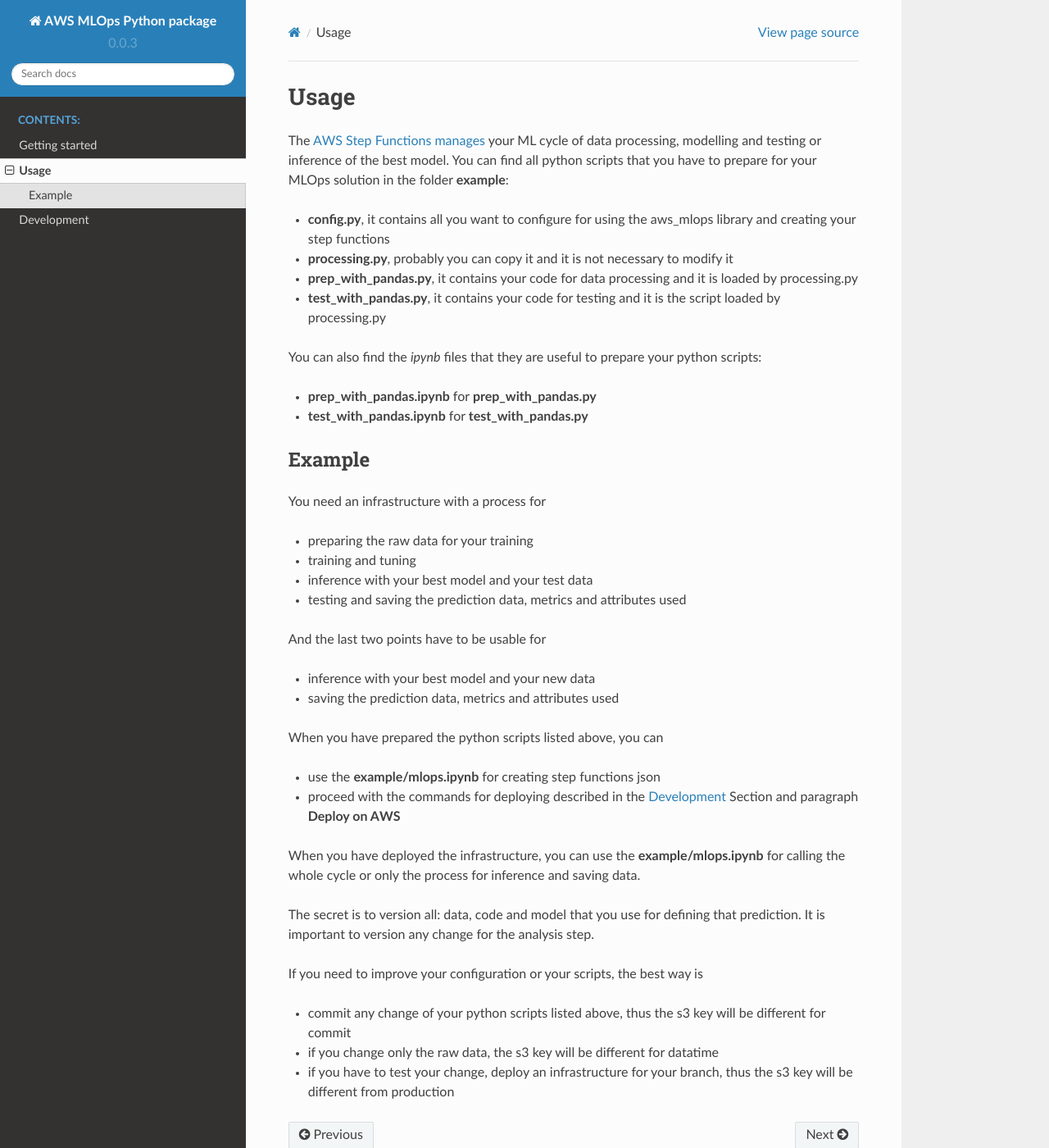
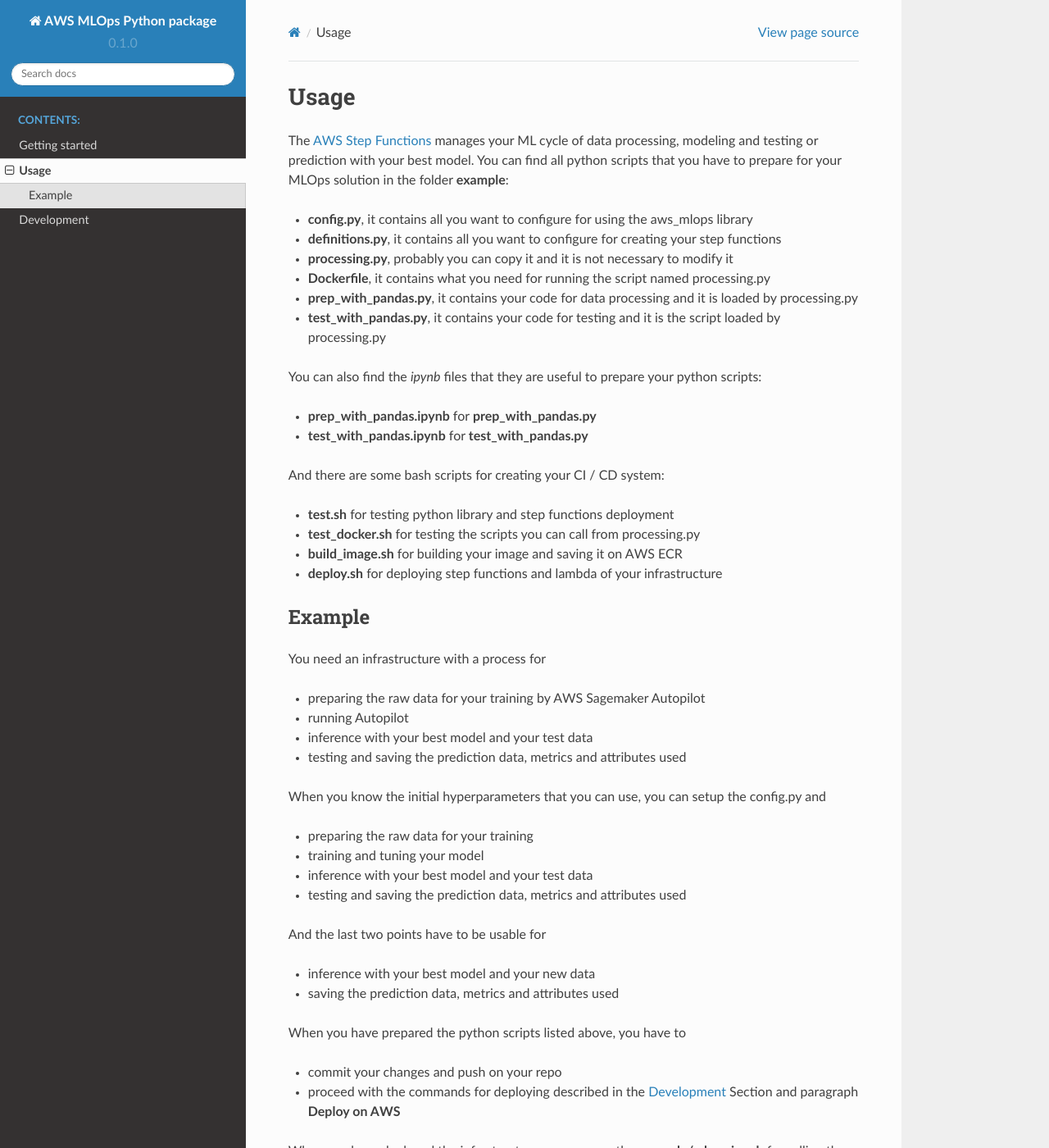
Before and after one commit to bilardi/aws-mlops, a Sphinx documentation site: the page built from docs/source/usage.rst, in a window 1280 px wide and 1400 px high. Shown: the whole window at 82% size. Built offline with Sphinx 7.4.7 and the Read the Docs theme 2.0.0, drawn with Linux system fonts in a browser that asks for light colours; some of the changed text lies outside the part shown.

Commit message:
updated version and docs

```diff
--- a/aws_mlops/__init__.py
+++ b/aws_mlops/__init__.py
@@ -18,5 +18,5 @@
 # license MIT
 # support https://github.com/bilardi/aws-mlops/issues
 """
-__version__ = '0.0.3'
+__version__ = '0.1.0'
 __author__ = 'Alessandra Bilardi'
--- a/docs/requirements.txt
+++ b/docs/requirements.txt
@@ -1,3 +1,4 @@
-sphinx
+sphinx==4.0.1
 sphinx_rtd_theme
 rst2pdf
+nbsphinx
--- a/docs/source/conf.py
+++ b/docs/source/conf.py
@@ -22,8 +22,8 @@
 author = 'Alessandra Bilardi'
 
 # The full version, including alpha/beta/rc tags
-version = '0.0.3'
-release = '0.0.3'
+version = '0.1.0'
+release = '0.1.0'
 
 # specify the master doc, otherwise the build at read the docs fails
 master_doc = 'index'
@@ -33,7 +33,7 @@
 # Add any Sphinx extension module names here, as strings. They can be
 # extensions coming with Sphinx (named 'sphinx.ext.*') or your custom
 # ones.
-extensions = []
+extensions = ['nbsphinx']
 #extensions = ['rst2pdf.pdfbuilder']
 #pdf_documents = [('index', u'aws-tool-comparison', u'AWS tool comparison', u'Alessandra Bilardi'),]
 
--- a/docs/source/usage.rst
+++ b/docs/source/usage.rst
@@ -1,11 +1,13 @@
 Usage
 =====
 
-The `AWS Step Functions manages <https://docs.aws.amazon.com/step-functions/latest/dg/connect-sagemaker.html>`_ your ML cycle of data processing, modelling and testing or inference of the best model.
+The `AWS Step Functions <https://docs.aws.amazon.com/step-functions/latest/dg/connect-sagemaker.html>`_ manages your ML cycle of data processing, modeling and testing or prediction with your best model.
 You can find all python scripts that you have to prepare for your MLOps solution in the folder **example**:
 
-* **config.py**, it contains all you want to configure for using the aws_mlops library and creating your step functions
+* **config.py**, it contains all you want to configure for using the aws_mlops library
+* **definitions.py**, it contains all you want to configure for creating your step functions
 * **processing.py**, probably you can copy it and it is not necessary to modify it
+* **Dockerfile**, it contains what you need for running the script named processing.py
 * **prep_with_pandas.py**, it contains your code for data processing and it is loaded by processing.py
 * **test_with_pandas.py**, it contains your code for testing and it is the script loaded by processing.py
 
@@ -14,13 +16,27 @@
 * **prep_with_pandas.ipynb** for **prep_with_pandas.py**
 * **test_with_pandas.ipynb** for **test_with_pandas.py**
 
+And there are some bash scripts for creating your CI / CD system:
+
+* **test.sh** for testing python library and step functions deployment
+* **test_docker.sh** for testing the scripts you can call from processing.py
+* **build_image.sh** for building your image and saving it on AWS ECR
+* **deploy.sh** for deploying step functions and lambda of your infrastructure
+
 Example
 #######
 
 You need an infrastructure with a process for
 
+* preparing the raw data for your training by AWS Sagemaker Autopilot
+* running Autopilot
+* inference with your best model and your test data
+* testing and saving the prediction data, metrics and attributes used
+
+When you know the initial hyperparameters that you can use, you can setup the config.py and
+
 * preparing the raw data for your training
-* training and tuning
+* training and tuning your model
 * inference with your best model and your test data
 * testing and saving the prediction data, metrics and attributes used
 
@@ -29,12 +45,12 @@
 * inference with your best model and your new data
 * saving the prediction data, metrics and attributes used
 
-When you have prepared the python scripts listed above, you can
+When you have prepared the python scripts listed above, you have to
 
-* use the **example/mlops.ipynb** for creating step functions json
+* commit your changes and push on your repo
 * proceed with the commands for deploying described in the `Development <https://aws-mlops.readthedocs.io/latest/development.html>`_ Section and paragraph **Deploy on AWS**
 
-When you have deployed the infrastructure, you can use the **example/mlops.ipynb** for calling the whole cycle or only the process for inference and saving data.
+When you have deployed the infrastructure, you can use the **example/mlops.ipynb** for calling the whole cycle or only a specific piece.
 
 The secret is to version all: data, code and model that you use for defining that prediction.
 It is important to version any change for the analysis step.
@@ -42,5 +58,5 @@
 If you need to improve your configuration or your scripts, the best way is
 
 * commit any change of your python scripts listed above, thus the s3 key will be different for commit
-* if you change only the raw data, the s3 key will be different for datatime
+* if you change only the raw/new data, the s3 key would be different for datatime, but you also can fix it for your testing
 * if you have to test your change, deploy an infrastructure for your branch, thus the s3 key will be different from production
```
Also changed, not shown: CHANGELOG.md (+12 -1 lines), docs/source/development.rst (+20 -5 lines), docs/README.md.
